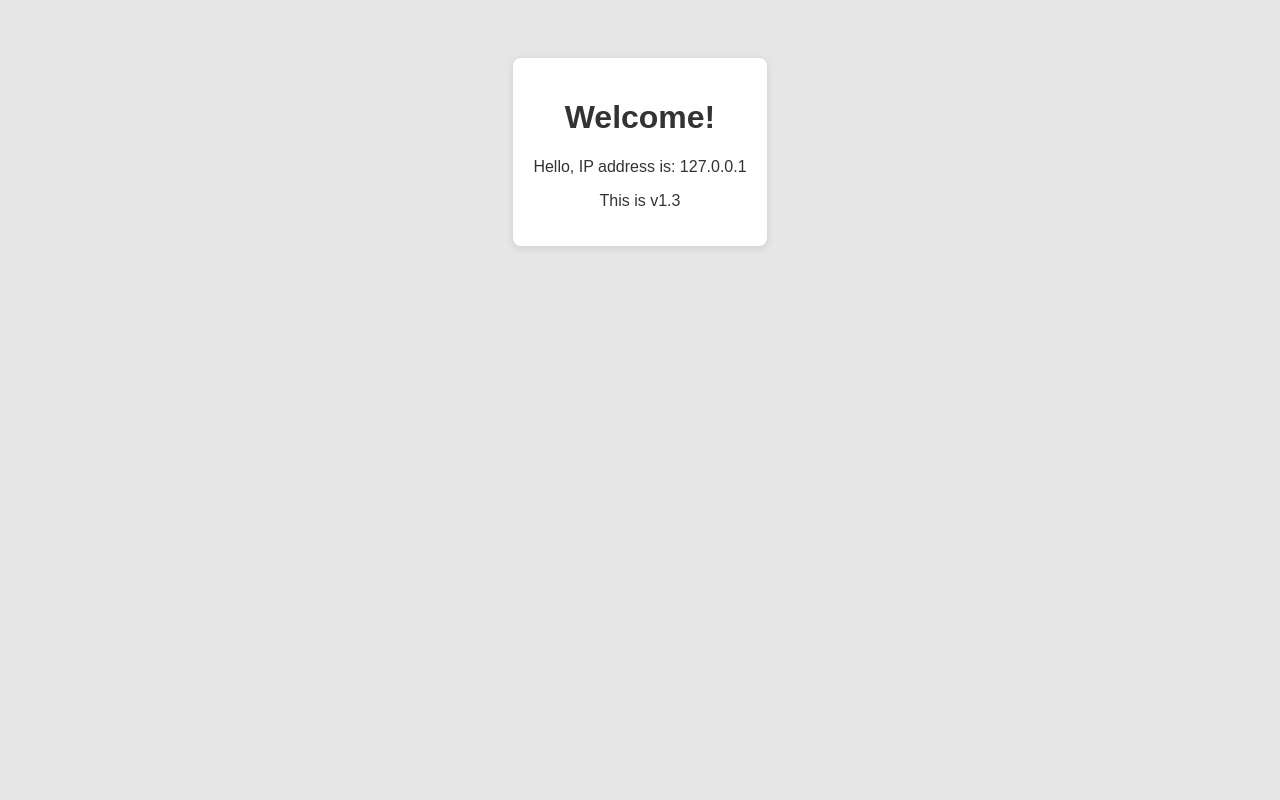
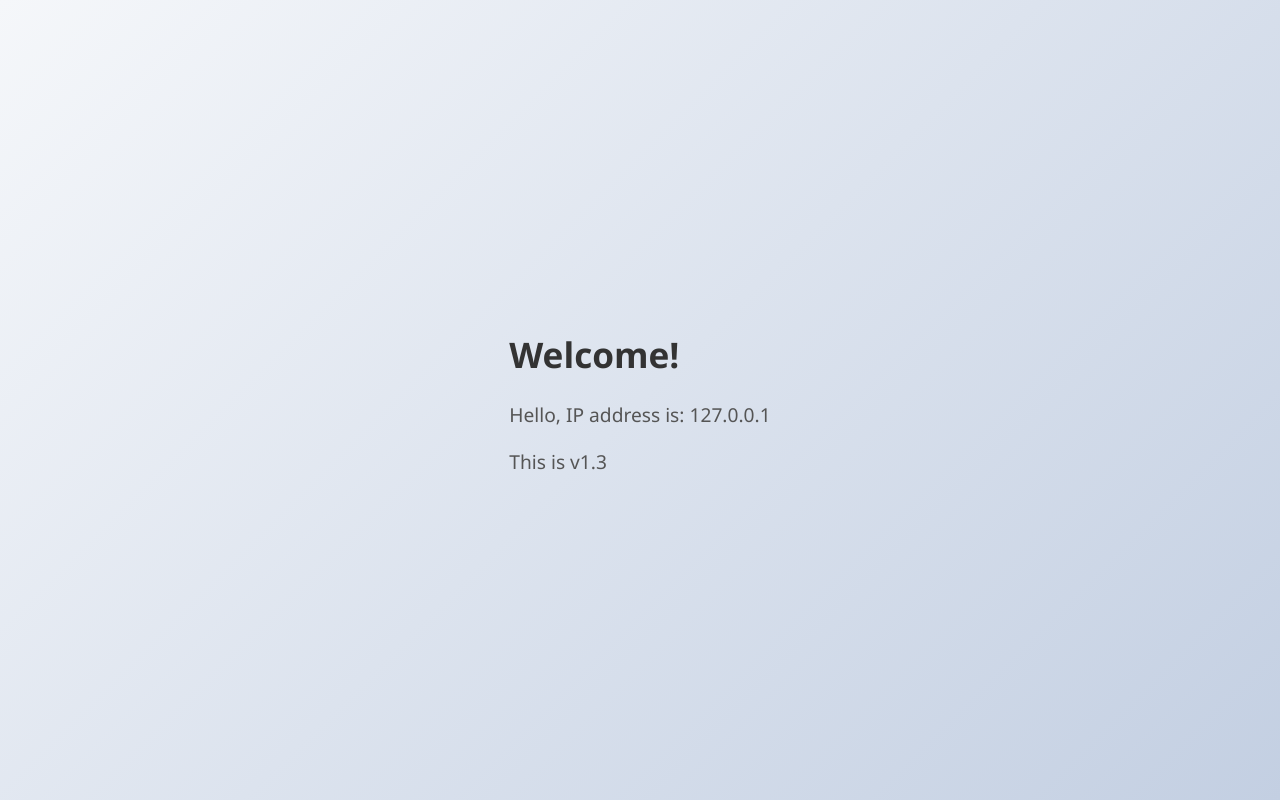
Before and after one commit to Eugeneowner/AppFinalProjectDevOps, a Flask app: page / in a window 1280 px wide. Run offline with Flask 3, Linux system fonts and the light colour scheme.

Commit message:
Fix add my app 1

```diff
--- a/app/static/style.css
+++ b/app/static/style.css
@@ -1,15 +1,42 @@
 body {
-  background-color: #e6e6e6;
-  font-family: Arial, sans-serif;
-  color: #333;
-  text-align: center;
-  padding: 50px;
+  background: linear-gradient(135deg, #f5f7fa, #c3cfe2);
+  font-family: "Segoe UI", sans-serif;
+  display: flex;
+  justify-content: center;
+  align-items: center;
+  height: 100vh;
+  margin: 0;
 }
 
-.container {
-  background-color: #fff;
-  padding: 20px;
-  border-radius: 8px;
-  box-shadow: 0 2px 8px rgba(0, 0, 0, 0.1);
-  display: inline-block;
+.card {
+  background: white;
+  padding: 2rem 3rem;
+  border-radius: 15px;
+  box-shadow: 0 12px 30px rgba(0, 0, 0, 0.2);
+  text-align: center;
+  animation: float 4s ease-in-out infinite;
 }
+
+h1 {
+  font-size: 2.2rem;
+  color: #333;
+}
+
+p {
+  font-size: 1.2rem;
+  color: #555;
+}
+
+.fade-in {
+  animation: fadeIn 1.5s ease-out;
+}
+
+@keyframes fadeIn {
+  from { opacity: 0; transform: translateY(20px); }
+  to { opacity: 1; transform: translateY(0); }
+}
+
+@keyframes float {
+  0%, 100% { transform: translateY(0); }
+  50% { transform: translateY(-8px); }
+}
```
